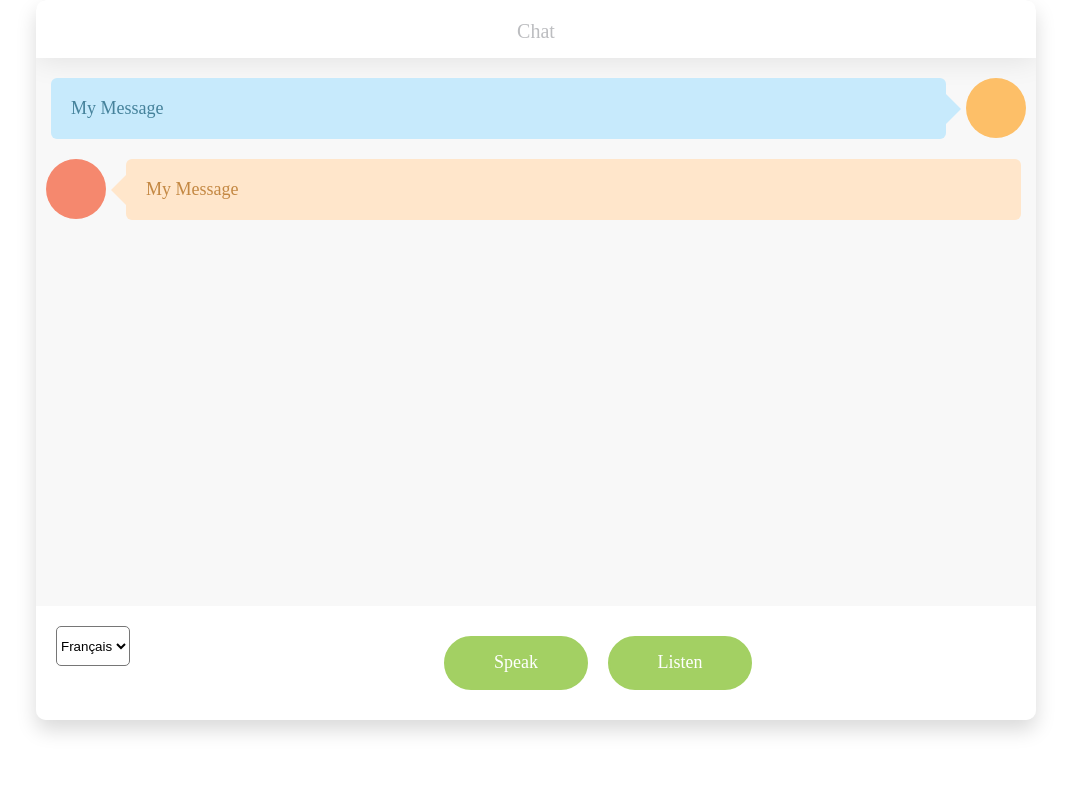
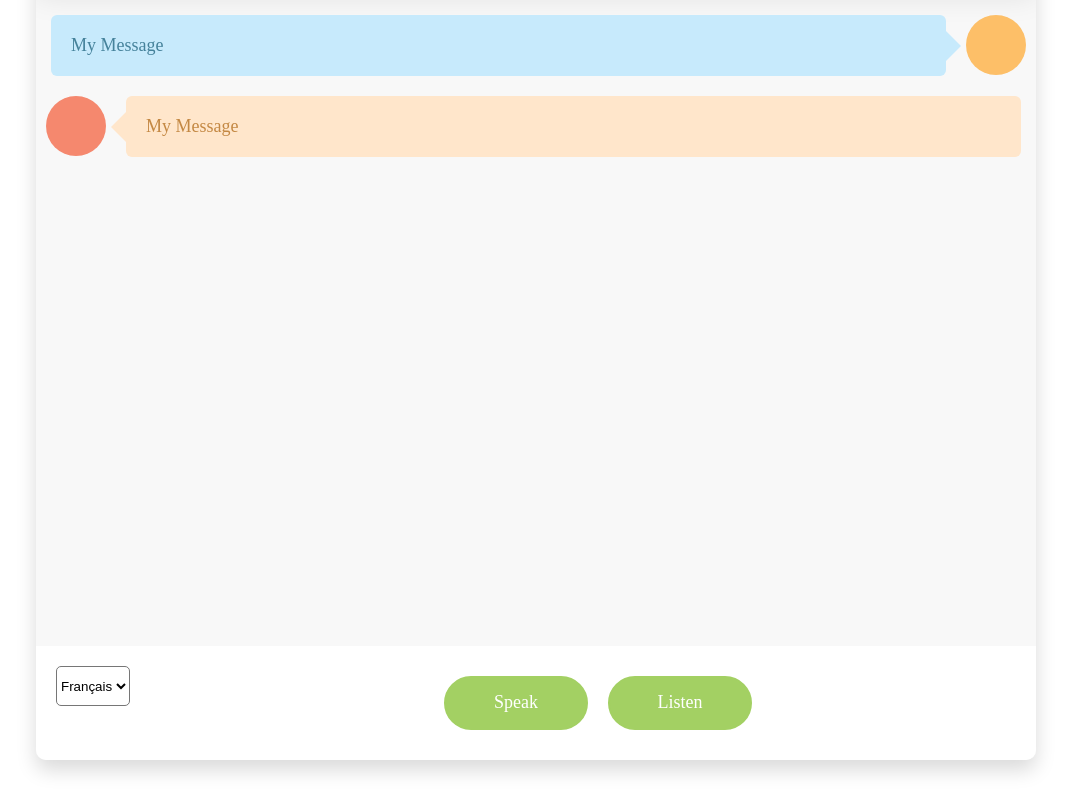
Before and after one commit to rThamb/speak-easy, an Angular app: page / in a window 1280 px wide. Shown: the whole page, without its empty margins (104-1175 px from the left). Built offline with nearby package versions, Linux system fonts and the light colour scheme; what vocabulator would draw is missing.

Commit message:
View mods.

```diff
--- a/src/app/chatbox/chatbox.component.css
+++ b/src/app/chatbox/chatbox.component.css
@@ -10,7 +10,7 @@ body {
 .chat_window {
   position: absolute;
   width: calc(100% - 20px);
-  height: 90%;
+  height: 100%;
   max-width: 1000px;
   border-radius: 10px;
   background-color: #fff;
--- a/src/app/chatbox/chatbox.component.html
+++ b/src/app/chatbox/chatbox.component.html
@@ -1,6 +1,6 @@
 <div class="chat_window">
             <div class="top_menu">
-                <div class="title">Chat</div>
+                <div class="title"></div>
             </div>
             <ul id="message_board" class="messages">
 
```
